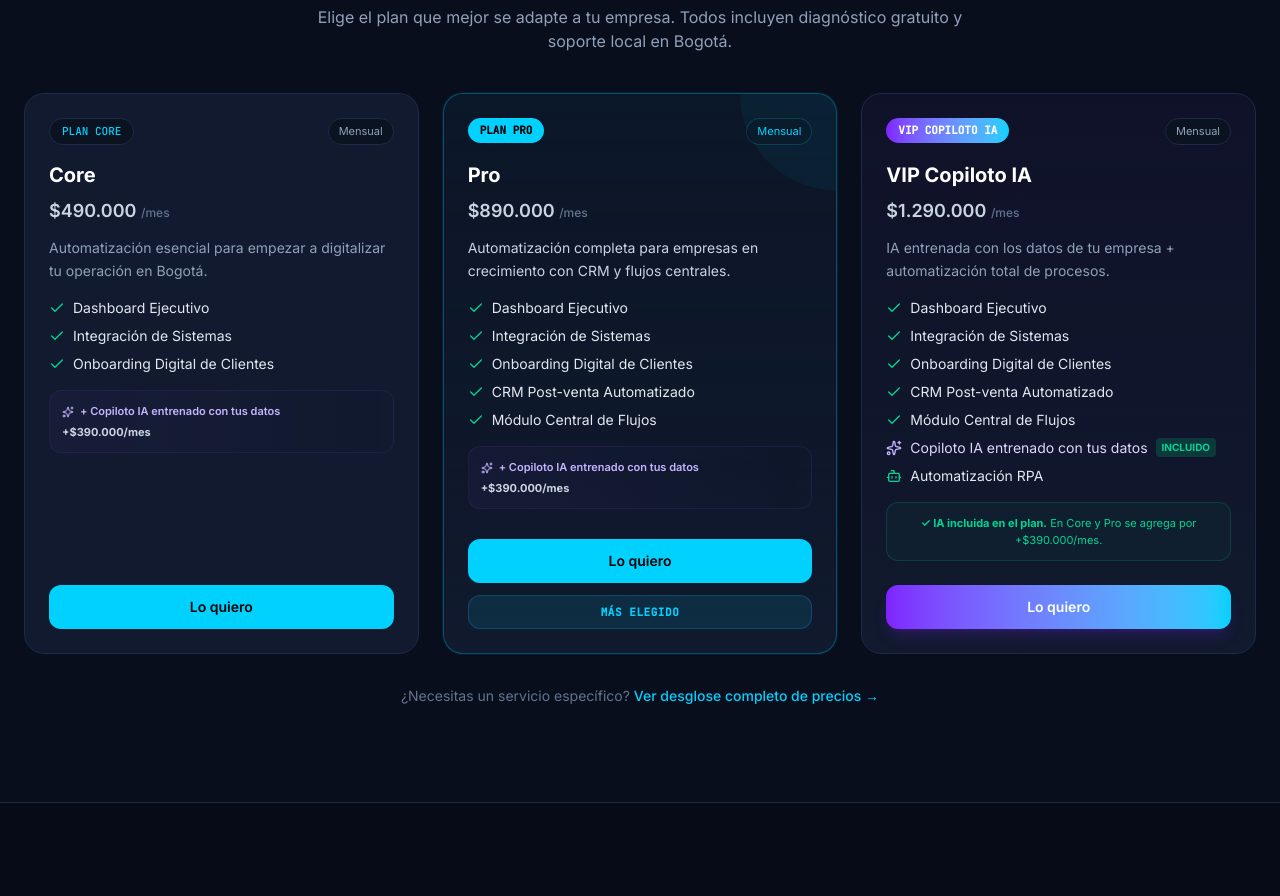
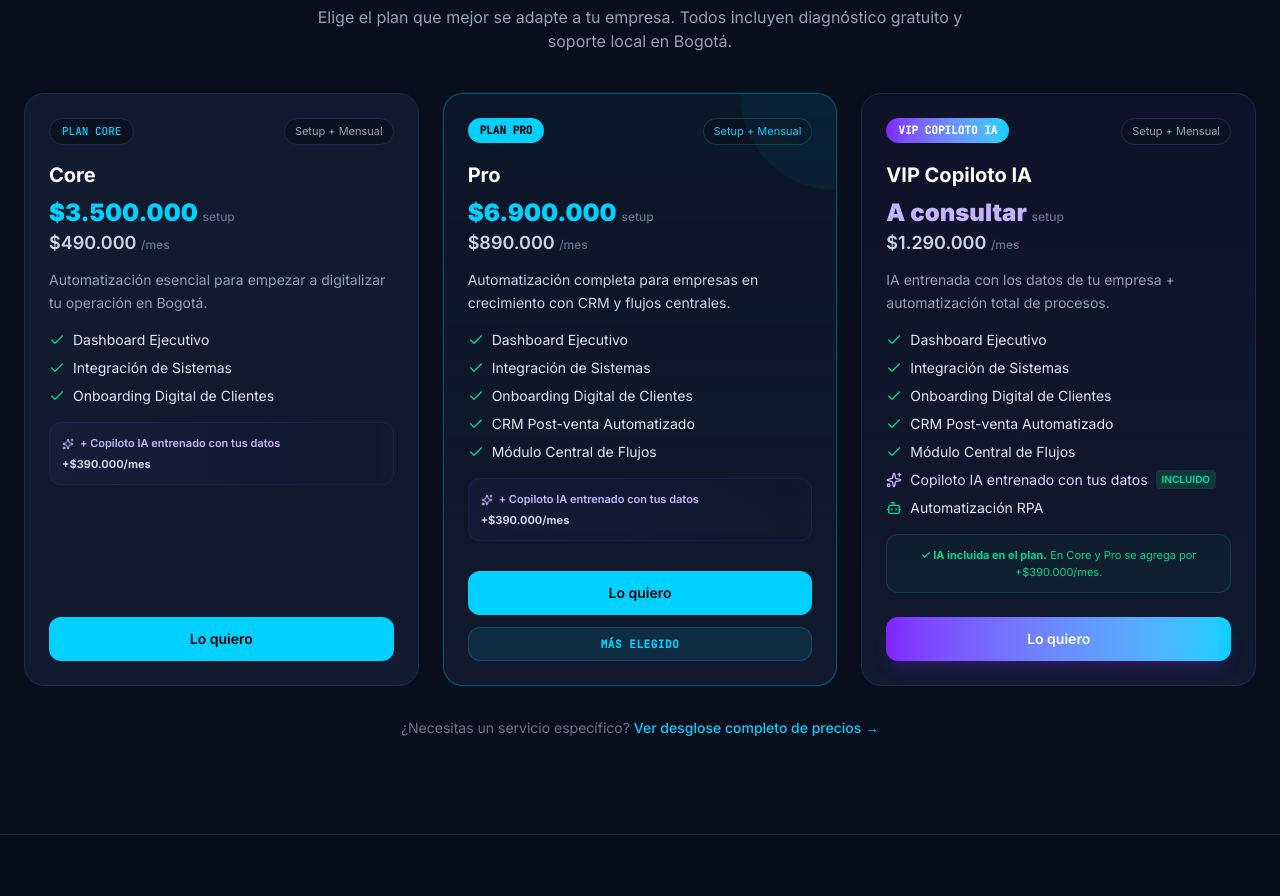
Before and after one commit to serviciosapcsoporte-create/apcautomatizacion, a plain HTML site: page index.html in a window 1280 px wide. Shown: the part 1262-2158 px from the top of the page. Drawn offline with nearby package versions, Linux system fonts and the light colour scheme.

```diff
--- a/index.html
+++ b/index.html
@@ -43,7 +43,7 @@
       "longitude": "-74.1330034"
     },
     "areaServed": ["Bogotá", "Sabana de Bogotá"],
-    "priceRange": "$490,000/mes - $1,290,000/mes",
+    "priceRange": "$3.500.000 setup / $490.000 mes - $12.900.000 setup / $1.290.000 mes",
     "openingHoursSpecification": [
       {
         "@type": "OpeningHoursSpecification",
@@ -285,10 +285,11 @@
       <article class="rounded-[20px] border border-[#1E2A4A] bg-[#111A2E] p-6 flex flex-col hover:border-[#00D1FF]/30 hover:-translate-y-1 transition-all">
         <div class="flex justify-between items-start">
           <span class="px-3 py-1 rounded-full bg-[#0B1220] border border-[#1E2A4A] text-[11px] mono text-[#00D1FF]">PLAN CORE</span>
-          <span class="text-[11px] px-2.5 py-1 rounded-full bg-[#0B1220] border border-[#1E2A4A] text-slate-400">Mensual</span>
+          <span class="text-[11px] px-2.5 py-1 rounded-full bg-[#0B1220] border border-[#1E2A4A] text-slate-400">Setup + Mensual</span>
         </div>
         <h3 class="mt-4 font-bold text-xl text-white">Core</h3>
         <div class="mt-2">
+          <div class="text-2xl font-black text-[#00D1FF]">$3.500.000 <span class="text-xs font-medium text-slate-500">setup</span></div>
           <div class="text-lg font-semibold text-slate-300">$490.000 <span class="text-xs font-medium text-slate-500">/mes</span></div>
         </div>
         <p class="mt-3 text-sm text-slate-400 leading-relaxed">Automatización esencial para empezar a digitalizar tu operación en Bogotá.</p>
@@ -311,10 +312,11 @@
         <div class="absolute top-0 right-0 w-24 h-24 bg-[#00D1FF]/5 rounded-bl-full"></div>
         <div class="flex justify-between items-start">
           <span class="px-3 py-1 rounded-full bg-[#00D1FF] text-black text-[11px] mono font-bold">PLAN PRO</span>
-          <span class="text-[11px] px-2.5 py-1 rounded-full bg-[#0B1220] border border-[#00D1FF]/20 text-[#00D1FF]">Mensual</span>
+          <span class="text-[11px] px-2.5 py-1 rounded-full bg-[#0B1220] border border-[#00D1FF]/20 text-[#00D1FF]">Setup + Mensual</span>
         </div>
         <h3 class="mt-4 font-bold text-xl text-white">Pro</h3>
         <div class="mt-2">
+          <div class="text-2xl font-black text-[#00D1FF]">$6.900.000 <span class="text-xs font-medium text-slate-500">setup</span></div>
           <div class="text-lg font-semibold text-slate-300">$890.000 <span class="text-xs font-medium text-slate-500">/mes</span></div>
         </div>
         <p class="mt-3 text-sm text-slate-300 leading-relaxed">Automatización completa para empresas en crecimiento con CRM y flujos centrales.</p>
@@ -339,10 +341,11 @@
       <article class="rounded-[20px] border border-[#1E2A4A] bg-gradient-to-b from-violet-500/5 to-[#111A2E] p-6 flex flex-col hover:border-violet-400/30 hover:-translate-y-1 transition-all">
         <div class="flex justify-between items-start">
           <span class="px-3 py-1 rounded-full bg-gradient-to-r from-violet-600 to-[#00D1FF] text-white text-[11px] mono font-bold">VIP COPILOTO IA</span>
-          <span class="text-[11px] px-2.5 py-1 rounded-full bg-[#0B1220] border border-[#1E2A4A] text-slate-400">Mensual</span>
+          <span class="text-[11px] px-2.5 py-1 rounded-full bg-[#0B1220] border border-[#1E2A4A] text-slate-400">Setup + Mensual</span>
         </div>
         <h3 class="mt-4 font-bold text-xl text-white">VIP Copiloto IA</h3>
         <div class="mt-2">
+          <div class="text-2xl font-black text-violet-300">A consultar <span class="text-xs font-medium text-slate-500">setup</span></div>
           <div class="text-lg font-semibold text-slate-300">$1.290.000 <span class="text-xs font-medium text-slate-500">/mes</span></div>
         </div>
         <p class="mt-3 text-sm text-slate-400 leading-relaxed">IA entrenada con los datos de tu empresa + automatización total de procesos.</p>
```
Also changed, not shown: cotizacion-valdisel.html (+4 -4 lines), servicios.html (+1 -1 lines).
